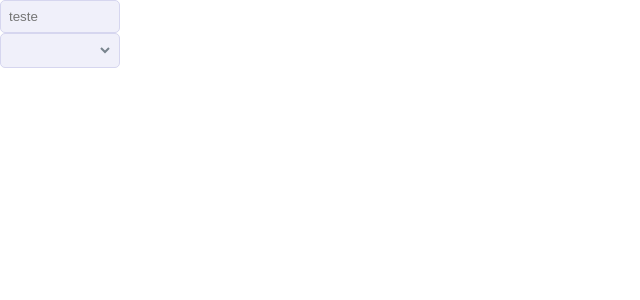
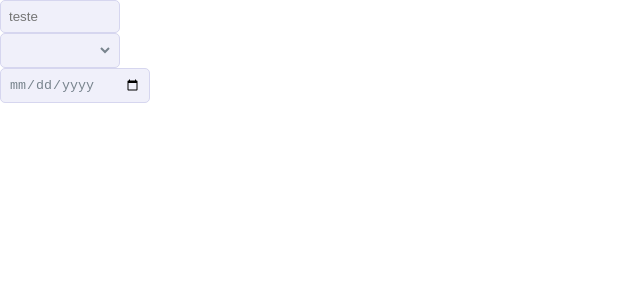
Before and after one commit to GustavoCielo/class-app-react, a React (Create React App) app: page / in a window 1280 px wide. Shown: the top 300 px of the page, without its empty margins (0-640 px from the left). Built offline with nearby package versions, Linux system fonts and the light colour scheme.

Commit message:
feat: input date

```diff
--- a/src/App.js
+++ b/src/App.js
@@ -1,6 +1,7 @@
 import GlobalStyle from "./styles/global";
 import InputText from "./components/inputText";
 import InputSelect from "./components/inputSelect";
+import InputDate from "./components/inputDate";
 
 function App() {
   return (
@@ -8,6 +9,7 @@ function App() {
       <GlobalStyle />
       <InputText>teste</InputText>
       <InputSelect />
+      <InputDate />
     </>
   );
 }
--- /dev/null
+++ b/src/components/inputDate/index.jsx
@@ -0,0 +1,11 @@
+import { ContainerInput } from "./style";
+
+const InputDate = () => {
+  return (
+    <ContainerInput>
+      <input type="date" />
+    </ContainerInput>
+  );
+};
+
+export default InputDate;
--- /dev/null
+++ b/src/components/inputDate/style.js
@@ -0,0 +1,18 @@
+import styled from "styled-components";
+
+export const ContainerInput = styled.div`
+  width: 150px;
+  border-radius: 5px;
+
+  border: 1px solid #d6d6ef;
+  background-color: #f0f0fa;
+
+  input {
+    width: 100%;
+    padding: 8px;
+
+    border: none;
+    background-color: transparent;
+    color: #78848d;
+  }
+`;
```
